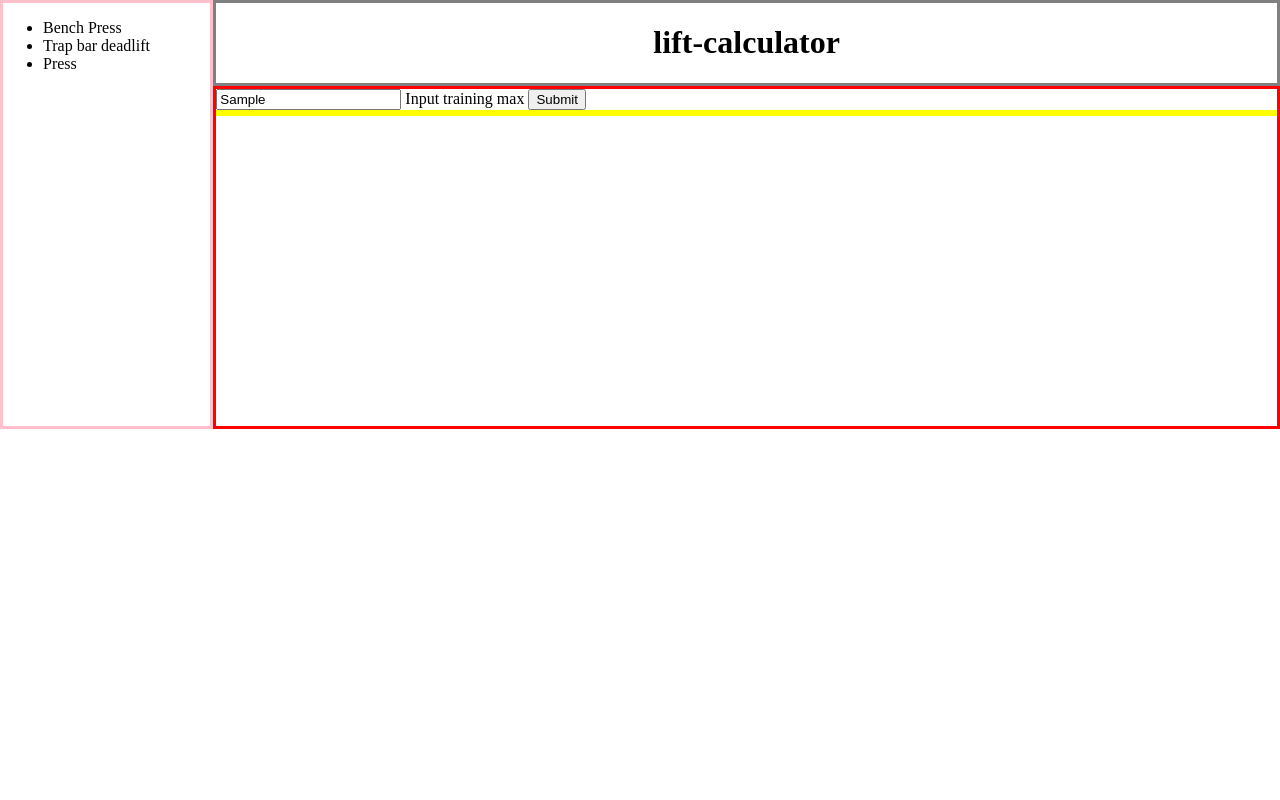
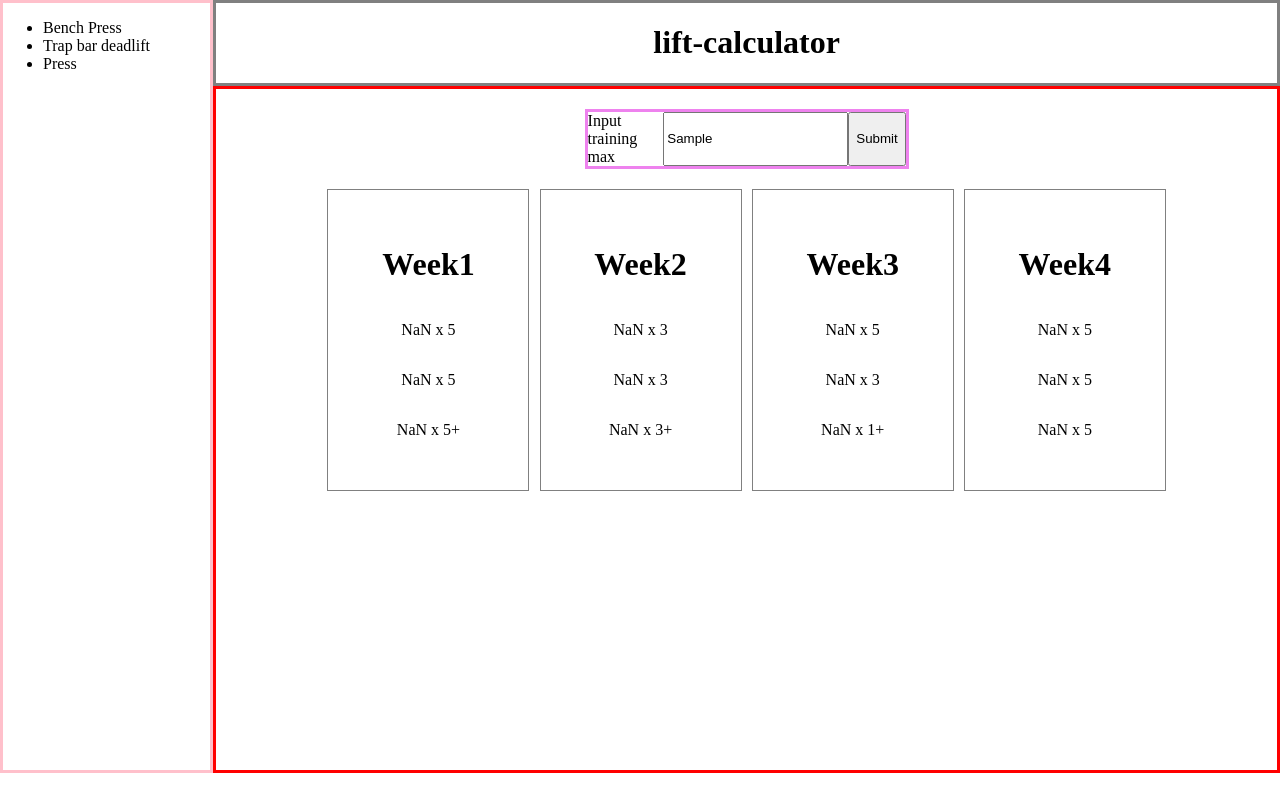
Before and after one commit to Solphilos/lift-calculator, a plain HTML site: page index.html in a window 1280 px wide. Both pictures are taken after typing "Sample" into the empty fields and a click on the button "Submit". Drawn offline with Linux system fonts and the light colour scheme.

Commit message:
improved layout, calculation function works

```diff
--- a/index.html
+++ b/index.html
@@ -23,8 +23,8 @@
 
         <div class="body">
             <div class="inputMaxes">
+                <label for="maxes" class="trainingMax">Input training max</label>
                 <input type="text" id="maxInput">
-                <label for="maxes" class="trainingMax">Input training max</label>
                 <button type="submit" onclick="submitData()">Submit</button>
             </div>
 
--- a/script.js
+++ b/script.js
@@ -1,3 +1,7 @@
+let setOne;
+let setTwo;
+let setThree;
+let weekOneSets;
 let results = document.querySelector('.results');
 
 
@@ -16,35 +20,56 @@ const makeResultTable = () => {
    results.appendChild(weekFour);
 }
 
+// creates new div and populates results from calculations
+const popResults = (week, x, y, z) => {
+   let newResults = document.createElement('div');
+   let firstSet = document.createElement('p');
+   let secondSet = document.createElement('p');
+   let thirdSet = document.createElement('p');
+   let weekNum = document.createElement('h1');
+   results.appendChild(newResults);
+   newResults.appendChild(weekNum);
+   newResults.appendChild(firstSet);
+   newResults.appendChild(secondSet);
+   newResults.appendChild(thirdSet);
+   weekNum.textContent = 'Week' + week
+   firstSet.textContent = x;
+   secondSet.textContent = y;
+   thirdSet.textContent = z;
+   newResults.style.border = "solid grey 1px";
+   newResults.classList.add('newResults');
+
+}
+
 
 
 const calcWeekOne = (max) => {
-   let setOne = .65 * max;
-   let setTwo = .75 * max;
-   let setThree = .85 * max;
-   console.log(setOne + " x 5", setTwo + " x 5", setThree + " x 5+")
+   let setOne = .65 * max + " x 5";
+   let setTwo = .75 * max + " x 5";
+   let setThree = .85 * max + " x 5+";
+   popResults('1', setOne, setTwo, setThree);
  }
 
 
  const calcWeekTwo = (max) => {
-   let setOne = .70 * max;
-   let setTwo = .80 * max;
-   let setThree = .90 * max;
-   console.log(setOne + " x 3", setTwo + " x 3", setThree + " x 3+")
+   let setOne = .70 * max + " x 3";
+   let setTwo = .80 * max + " x 3";
+   let setThree = .90 * max + " x 3+";
+   popResults('2', setOne, setTwo, setThree);
  }
 
  const calcWeekThree = (max) => {
-   let setOne = .75 * max;
-   let setTwo = .85 * max;
-   let setThree = .95 * max;
-   console.log(setOne + " x 5", setTwo + " x 3", setThree + " x 1+")
+   let setOne = .75 * max + " x 5";
+   let setTwo = .85 * max + " x 3";
+   let setThree = .95 * max + " x 1+";
+   popResults('3', setOne, setTwo, setThree);
  }
 
  const calcWeekFour = (max) => {
-   let setOne = .40 * max;
-   let setTwo = .50 * max;
-   let setThree = .60 * max;
-   console.log(setOne + " x 5", setTwo + " x 5", setThree + " x 5")
+   let setOne = .40 * max + " x 5";
+   let setTwo = .50 * max + " x 5";
+   let setThree = .60 * max + " x 5";
+   popResults('4', setOne, setTwo, setThree);
  }
 
 
--- a/style.css
+++ b/style.css
@@ -7,7 +7,7 @@ body {
     height: 100%;
     display: grid;
     grid-template-columns: 1fr 5fr;
-    grid-template-rows: 1fr 4fr;
+    grid-template-rows: 1fr 8fr;
 }
 
 .header {
@@ -27,12 +27,35 @@ body {
 
 .body {
     display: flex;
+    align-items: center;
     flex-direction: column;
     grid-column: 2;
     grid-row: 2;
     border: solid red;
 }
 
+.inputMaxes {
+    width: 30%;
+    display: flex;
+    justify-content: space-between;
+    margin-top: 20px;
+    margin-bottom: 20px;
+    border: solid violet;
+}
+
 .results {
-    border: solid yellow;
+    width: 80%;
+    display: flex;
+    justify-content: space-around;
+
 }
+
+.newResults {
+    height: 300px;
+    width: 200px;
+    display: flex;
+    flex-direction: column;
+    justify-content: center;
+    align-items: center;
+
+}
```
